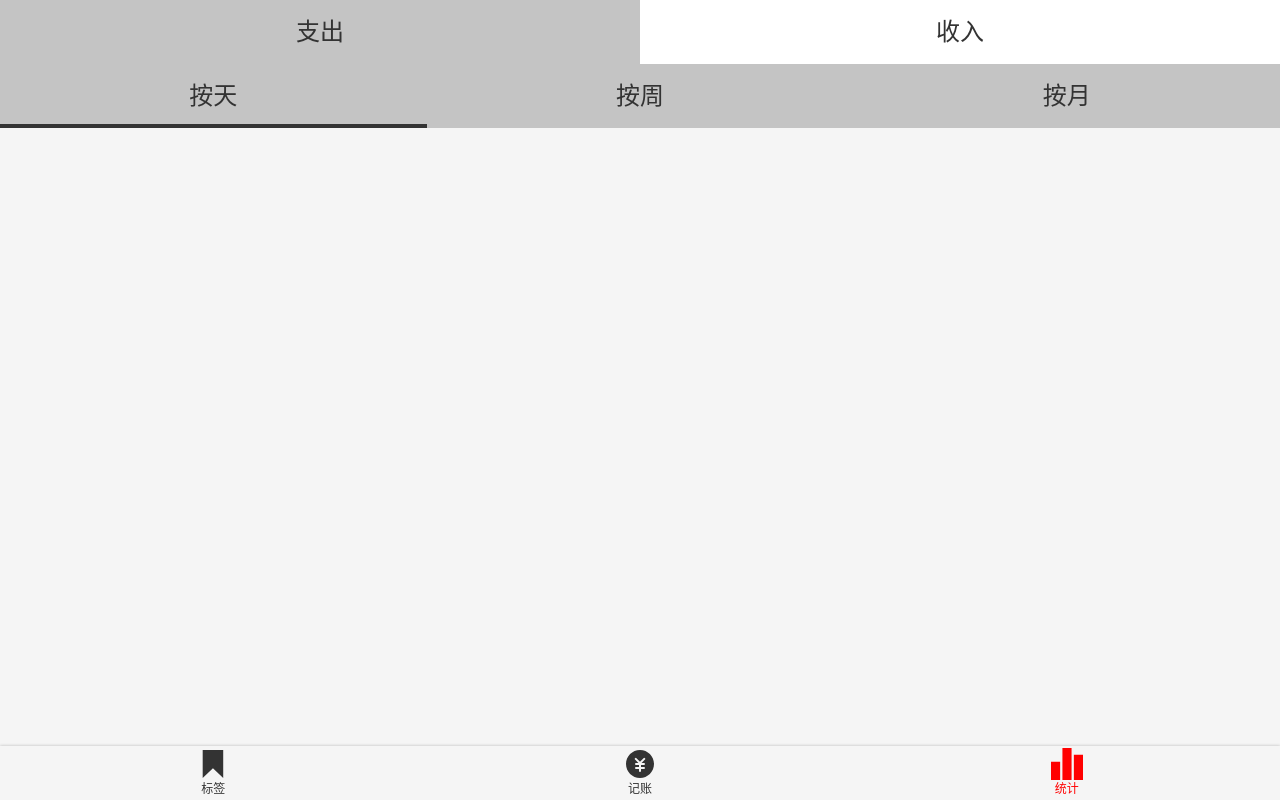
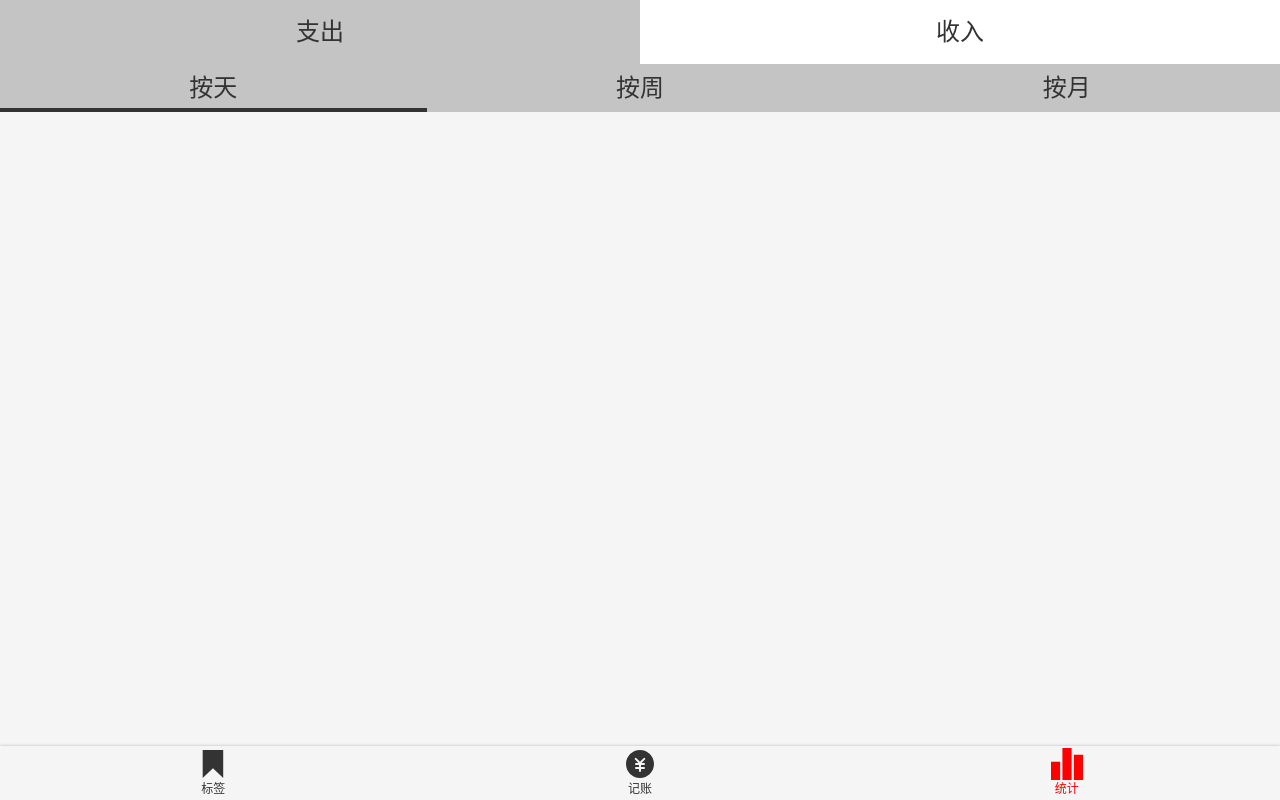
Before and after one commit to Bryant-Wang24/wangcai, a Vue app: page /#/statistics in a window 1280 px wide. Built offline with nearby package versions, Linux system fonts and the light colour scheme.

Commit message:
更新CSS

```diff
--- a/src/components/Tabs.vue
+++ b/src/components/Tabs.vue
@@ -1,6 +1,6 @@
 <template>
-<ul class="tabs">
-    <li v-for="item in dataSource" :key="item.value" :class="liClass(item)" @click="select(item)">{{item.text}}
+<ul class="tabs" :class="{[classPrefix+'-tabs']: classPrefix}">
+    <li v-for="item in dataSource" :key="item.value" class="tabs-item" :class="liClass(item)" @click="select(item)">{{item.text}}
     </li>
 </ul>
 </template>
@@ -46,7 +46,7 @@
     text-align: center;
     font-size: 24px;
 
-    >li {
+    &-item {
         width: 50%;
         height: 64px;
         display: flex;
--- a/src/views/Statistics.vue
+++ b/src/views/Statistics.vue
@@ -22,7 +22,7 @@
     type = '-';
     interval = 'day';
     intervalList = intervalList;
-    recordTypeList = recordTypeList
+    recordTypeList = recordTypeList;
 }
 </script>
 
@@ -38,4 +38,8 @@
         }
     }
 }
+
+::v-deep .interval-tabs-item {
+    height: 48px;
+}
 </style>
```
